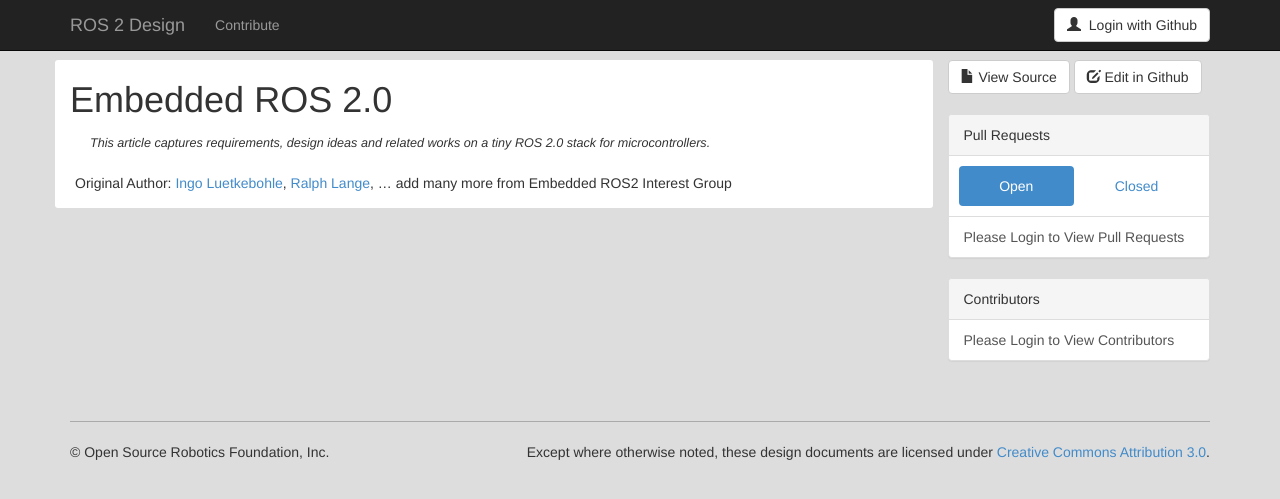
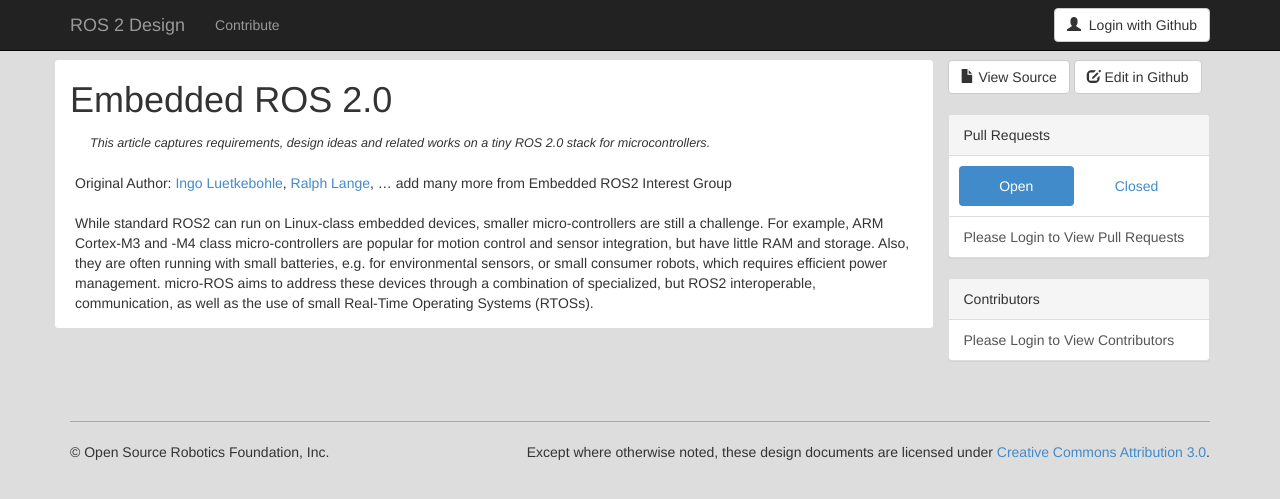
Before and after one commit to ros2/design, a Jekyll site: the page built from articles/embedded.md, in a window 1280 px wide. Shown: the top 499 px of the page. Built offline with Jekyll 4.4.1, drawn with Linux system fonts in a browser that asks for light colours; nearby versions of some CDN libraries.

Commit message:
Added draft for abstract by Ingo Luetkebohle (iluetkeb).

```diff
--- a/articles/embedded.md
+++ b/articles/embedded.md
@@ -16,3 +16,5 @@
 </div>
 
 Original Author: {{ page.author }}
+
+While standard ROS2 can run on Linux-class embedded devices, smaller micro-controllers are still a challenge. For example, ARM Cortex-M3 and -M4 class micro-controllers are popular for motion control and sensor integration, but have little RAM and storage. Also, they are often running with small batteries, e.g. for environmental sensors, or small consumer robots, which requires efficient power management. micro-ROS aims to address these devices through a combination of specialized, but ROS2 interoperable, communication, as well as the use of small Real-Time Operating Systems (RTOSs).
```
